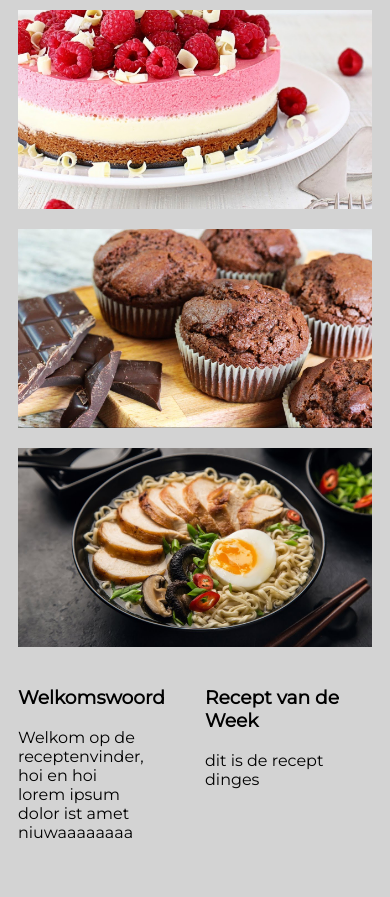
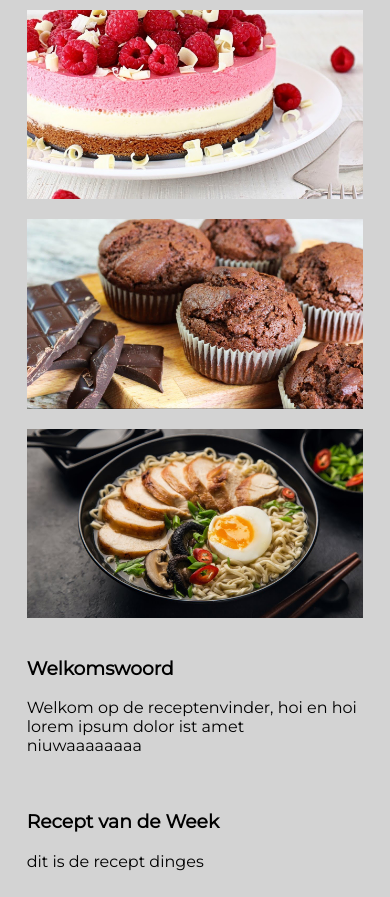
Before and after one commit to lotteevayenk/lotteevayenk.github.io, a PHP site: page / in a window 390 px wide. Shown: the part 55-952 px from the top of the page. Before the commit the page ends 893 px from the top, so only its background shows below. Run offline with PHP 8.4, Linux system fonts and the light colour scheme.

Commit message:
2-3-2020

```diff
--- a/index.html
+++ b/index.html
@@ -1,9 +1,9 @@
 <!DOCTYPE html>
 <html>
   <head>
-    <title>Database LEY</title>
+    <title>Receptenvinder</title>
     <link rel="stylesheet" type="text/css" href="stylesheet.css">
-    <link rel="icon" href="icon1.ico" />
+    <link rel="icon" href="https://images.vexels.com/media/users/3/151613/isolated/preview/71680abcac6aa750c99fa2589a48998b-cherry-cake-slice-flat-icon-by-vexels.png" />
     <link href="https://fonts.googleapis.com/css?family=Montserrat&display=swap" rel="stylesheet">
   </head>
   <meta name="viewport" content="width=device-width, initial-scale=1.0">
--- a/stylesheet.css
+++ b/stylesheet.css
@@ -66,8 +66,18 @@ body {
   float: left;
 }
 
-@media screen and (max-width:1080px) {
-  #afb1, #afb2, #afb3 {
+@media screen and (max-width:750px) {
+  #afb1, #afb2, #afb3, .tekstblok1, .tekstblok2 {
     width:100%;
+    padding-left: 10%;
+    padding-right: 10%;
   }
 }
+
+@media screen and (max-width:500px) and (min-width:0px){
+  #afb1, #afb2, #afb3, .tekstblok1, .tekstblok2 {
+    width:100%;
+    padding-left: 5%;
+    padding-right: 5%;
+  }
+}
```
Also changed, not shown: img/icon1.ico (deleted).
